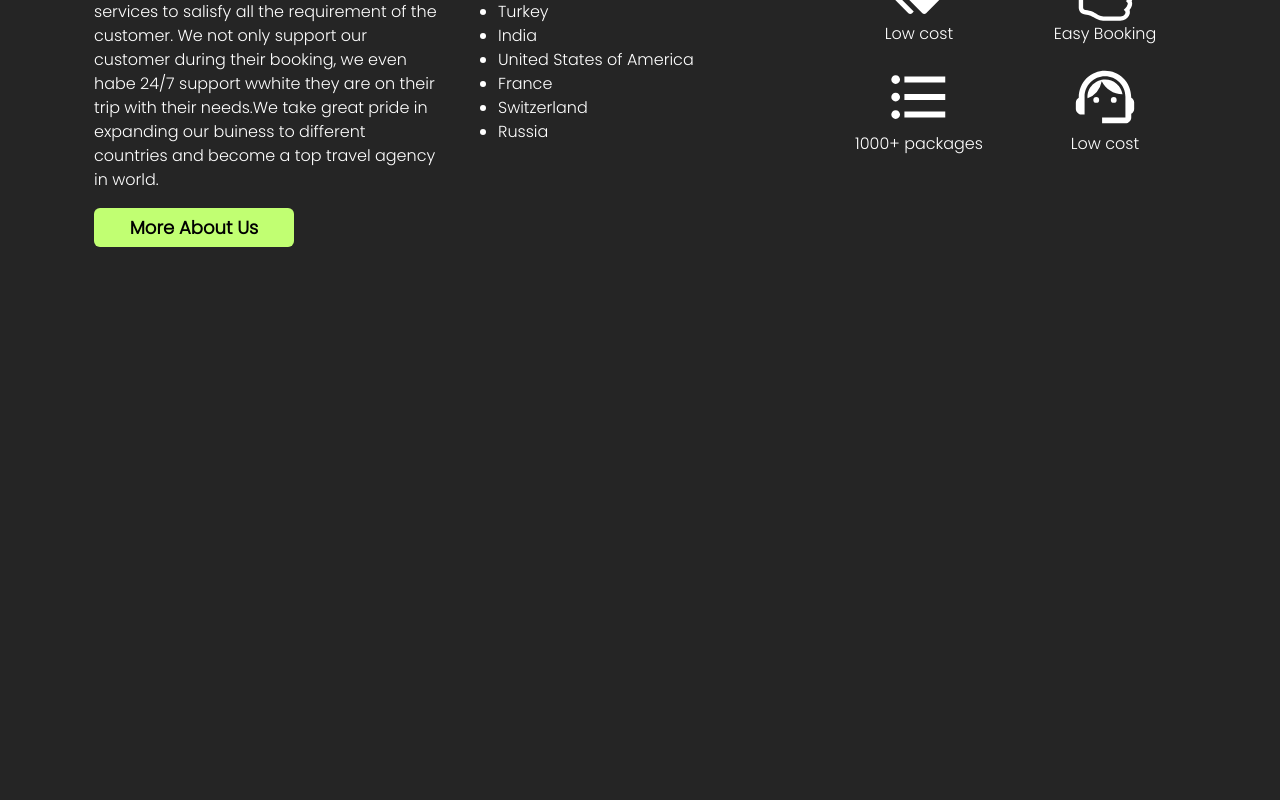
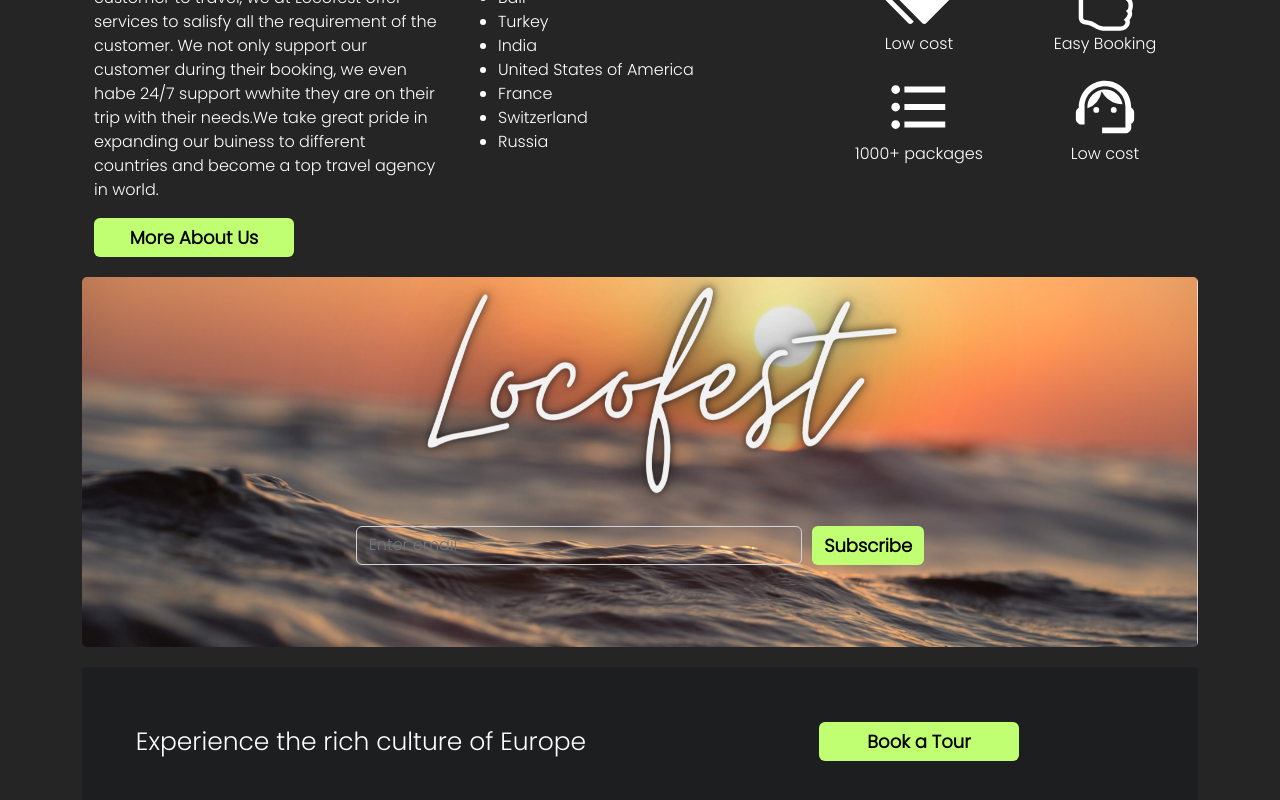
Before and after one commit to AmeerSalman2627/Locofest, a React (Create React App) app in the folder ui/: page / in a window 1280 px wide. Shown: the part 2273-3073 px from the top of the page. Before the commit the page ends 2535 px from the top, so only its background shows below. Built offline with nearby package versions, Linux system fonts and the light colour scheme.

Commit message:
May 22
Added two new sections subscribe and Europe tour

```diff
--- a/ui/src/Assest/css/Dashboards/CommonDashboard.css
+++ b/ui/src/Assest/css/Dashboards/CommonDashboard.css
@@ -143,6 +143,10 @@
     color: white;
 }
 
+.top_value_col{
+    margin-top: 10px;
+}
+
 .top_values_header{
     /* text-align: center; */
     color: #c1ff72;
@@ -177,6 +181,86 @@
     color:black;
 }
 
+/* Subscribe Section */
+
+.subscribe_section{
+    background-image: url('../../Images/Home/subscribe.png');
+    height: 370px;
+    background-position: center;
+    background-repeat: no-repeat;
+    background-size: cover;
+    margin: 20px 0;
+    border-radius: 5px;
+    display: flex;
+    justify-content: center;
+    align-content: center;
+}
+
+.subscribe_section .form-group{
+    display: contents;
+}
+
+.subscribe_section input{
+    width:40%;
+    margin-top: 15%;
+    background:transparent;
+}
+
+.subscribe_btn{
+    background-color: #c1ff72;
+    margin-top: 15%;
+    margin-left: 10px;
+    color: black;
+    font-weight:bold;
+    font-size: 18px;
+    height:fit-content;
+    display: block;
+    border: none;
+}
+
+.subscribe_btn:hove{
+    background-color: #c1ff72;
+    border: 1px solid white;
+    color:black;
+}
+
+/* Experience Section */
+
+.experience{
+    margin: 10px 0;
+    display: flex;
+    justify-content: space-between;
+    color: white;
+    height:150px;
+    background-color:rgb(29 30 31);
+    border-radius: 5px;
+}
+
+.experience div{
+    display: flex;
+    justify-content: center;
+    align-items: center;
+}
+
+.experience span{
+    font-size:25px;
+}
+
+.book_tour{
+    background-color: #c1ff72;
+    color: black;
+    font-weight:bold;
+    font-size: 18px;
+    width:200px;
+    display: block;
+    border: none;
+}
+
+.book_tour:hover{
+    background-color: #c1ff72;
+    border: 1px solid white;
+    color:black;
+}
 
 @media screen and (max-width:720px) {
     .information_heading #header{
--- a/ui/src/Components/Dashboard/CommonDashboard.js
+++ b/ui/src/Components/Dashboard/CommonDashboard.js
@@ -55,6 +55,20 @@ const CommonDashboard = () => {
             </Row>
             <BestSellers/>
             <Topvalues />
+            <Row className='subscribe_section'>
+                <div class="form-group">
+                    <input type="email" class="form-control" id="subscribeemail" aria-describedby="subscribeemail" placeholder="Enter email" />
+                    <Button className='subscribe_btn'>Subscribe</Button>
+                </div>
+            </Row>
+            <Row className='experience'>
+                <Col lg={6} md={6} sm={12}>
+                    <span className='experience_text'>Experience the rich culture of Europe</span>
+                </Col>
+                <Col lg={6} md={6} sm={12}>
+                    <Button className='book_tour'>Book a Tour</Button>
+                </Col>
+            </Row>
         </Container>
     )
 }
--- a/ui/src/Components/Dashboard/TopValues.js
+++ b/ui/src/Components/Dashboard/TopValues.js
@@ -7,12 +7,12 @@ import '../../Assest/css/Dashboards/CommonDashboard.css';
 const Topvalues = () => {
     return (
         <Row className='top_values_section'>
-            <Col lg={4} md={4} sm={12}>
+            <Col lg={4} md={4} sm={12} className='top_value_col'>
                 <h3 className='top_values_header'>Our Values</h3>
                 <p>Dveloped from small idea, to help the customer to travel, we at Locofest offer services to salisfy all the requirement of the customer. We not only support our customer during their booking, we even habe 24/7 support wwhite they are on their trip with their needs.We take great pride in expanding our buiness to different countries and become a top travel agency in world.</p>
                 <Button className='about_us'>More About Us </Button>
             </Col>
-            <Col lg={4} md={4} sm={12}>
+            <Col lg={4} md={4} sm={12} className='top_value_col'>
                 <h3 className='top_values_header'>Top Destinations</h3>
                 <ul className='top_destinations'>
                     <li>Maldives</li>
@@ -25,7 +25,7 @@ const Topvalues = () => {
                     <li>Russia</li>
                 </ul>
             </Col>
-            <Col lg={4} md={4} sm={12}>
+            <Col lg={4} md={4} sm={12} className='top_value_col'>
                 <h3 className='top_values_header'>Advantages</h3>
                 <Row className='advatages_row'>
                     <Col lg={6} md={6} sm={6} xs={6} className="advatage_data">
```
Also changed, not shown: ui/Application-Details.txt, ui/src/Assest/Images/Home/subscribe.png (added).
